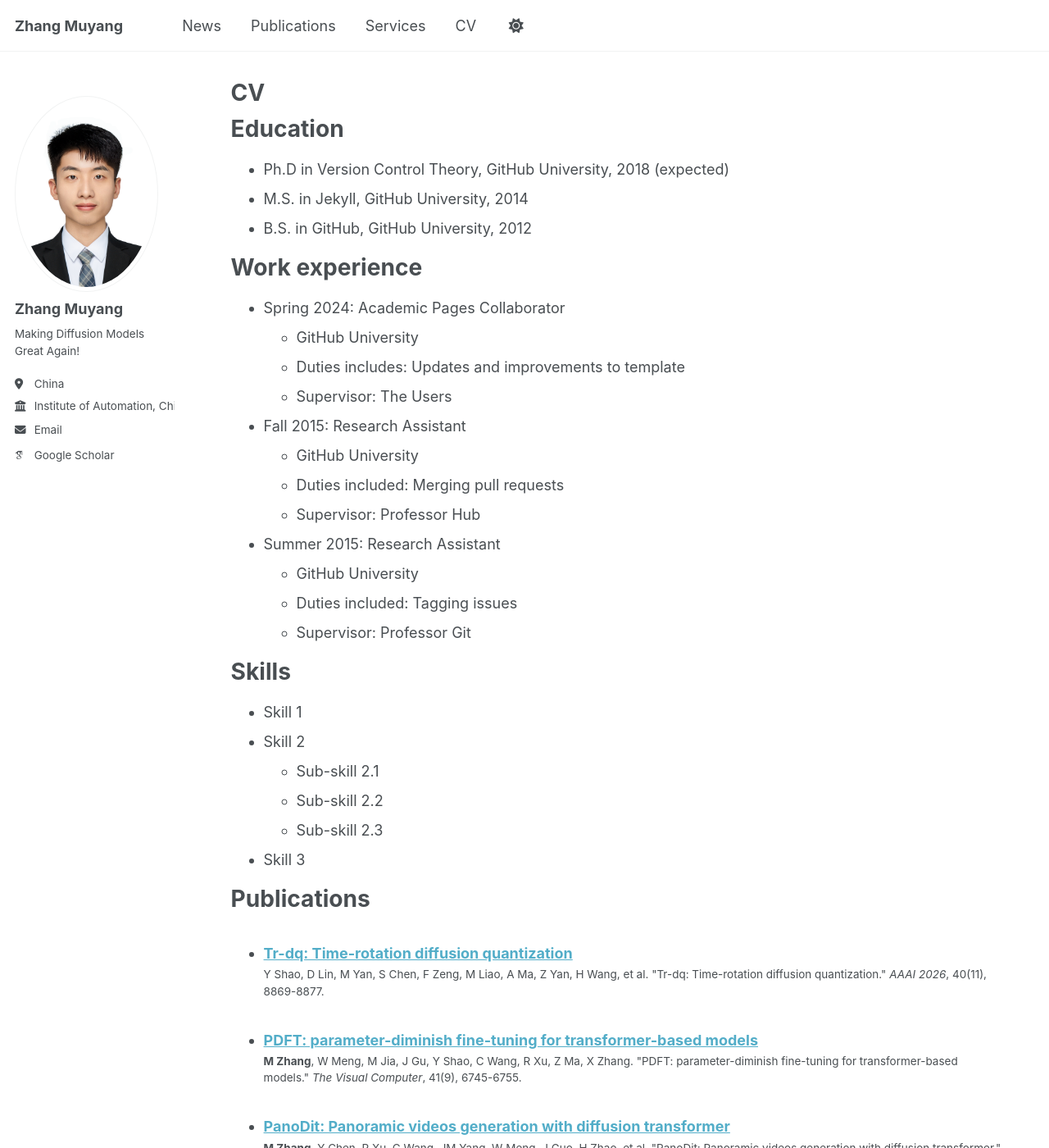
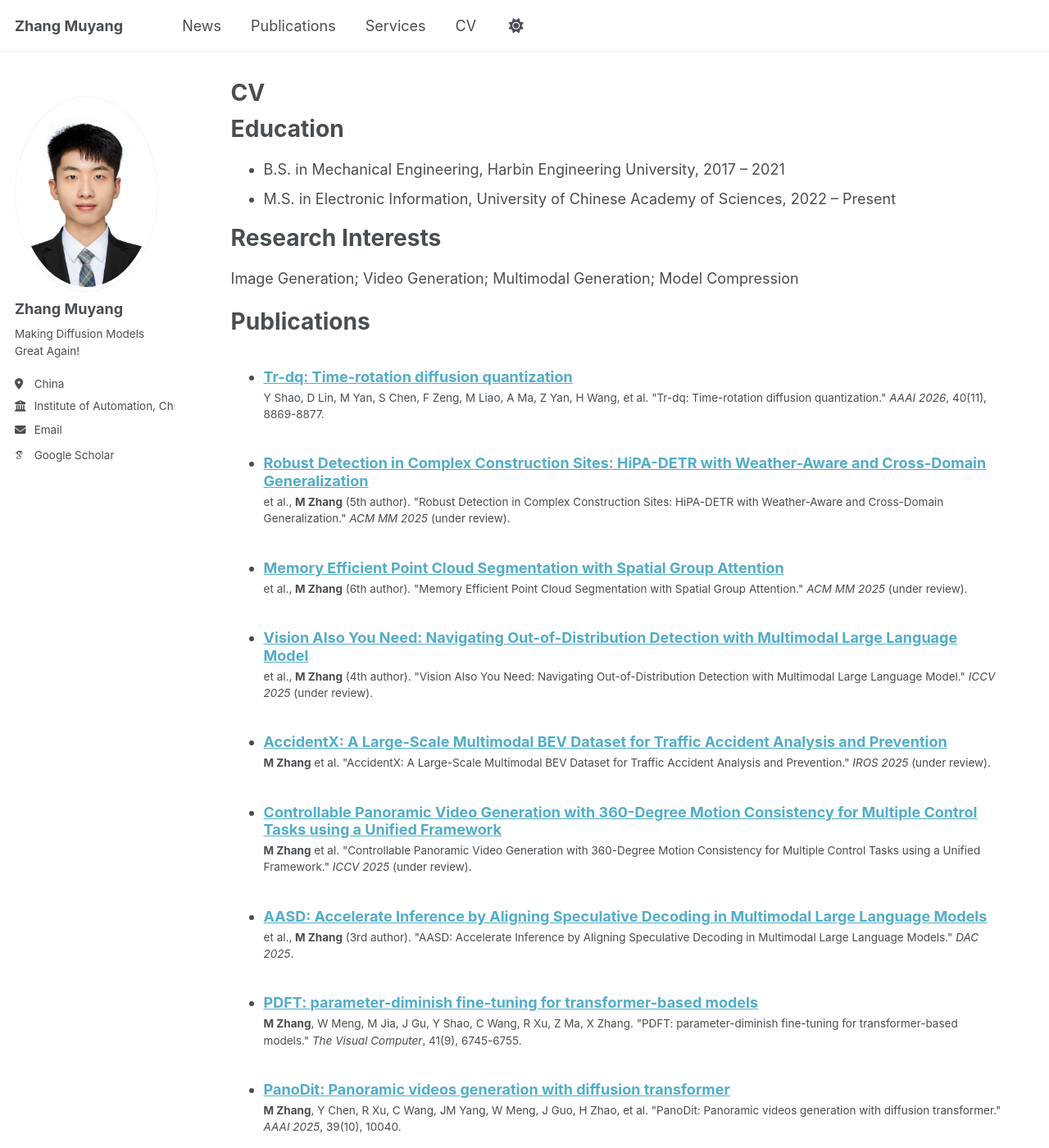
Before and after one commit to zhang-mu-yang/zhang-mu-yang.github.io, a Jekyll site: the page built from _pages/cv.md, in a window 1280 px wide and 1400 px high. Shown: the whole window at 82% size. Built offline with Jekyll 4.4.1, drawn with Linux system fonts in a browser that asks for light colours; some web fonts are replaced; some of the changed text lies outside the part shown.

Commit message:
Update CV from PDF; add missing publications

```diff
--- a/_pages/cv.md
+++ b/_pages/cv.md
@@ -11,35 +11,12 @@ redirect_from:
 
 Education
 ======
-* Ph.D in Version Control Theory, GitHub University, 2018 (expected)
-* M.S. in Jekyll, GitHub University, 2014
-* B.S. in GitHub, GitHub University, 2012
+* B.S. in Mechanical Engineering, Harbin Engineering University, 2017 – 2021
+* M.S. in Electronic Information, University of Chinese Academy of Sciences, 2022 – Present
 
-Work experience
+Research Interests
 ======
-* Spring 2024: Academic Pages Collaborator
-  * GitHub University
-  * Duties includes: Updates and improvements to template
-  * Supervisor: The Users
-
-* Fall 2015: Research Assistant
-  * GitHub University
-  * Duties included: Merging pull requests
-  * Supervisor: Professor Hub
-
-* Summer 2015: Research Assistant
-  * GitHub University
-  * Duties included: Tagging issues
-  * Supervisor: Professor Git
-
-Skills
-======
-* Skill 1
-* Skill 2
-  * Sub-skill 2.1
-  * Sub-skill 2.2
-  * Sub-skill 2.3
-* Skill 3
+Image Generation; Video Generation; Multimodal Generation; Model Compression
 
 Publications
 ======
@@ -47,18 +24,29 @@ Publications
     {% include archive-single-cv.html %}
   {% endfor %}</ul>
 
-Talks
+Projects
 ======
-  <ul>{% for post in site.talks reversed %}
-    {% include archive-single-talk-cv.html  %}
-  {% endfor %}</ul>
+* **2022.09 – 2023.08** &nbsp; Large-Scale Disaster Identification and Localization Equipment (National Project)
+  * Collaborator: Research Institute of Highway, Ministry of Transport
+  * Reconstructed disaster scenes from UAV imagery; accurately identified debris, landslides, and flood-affected areas.
+  * Achieved over 90% accuracy in detecting damaged buildings and vehicles from large-scale aerial images using YOLO.
+  * Results published in *The Visual Computer* and accepted at IROS.
 
-Teaching
+Internship
 ======
-  <ul>{% for post in site.teaching reversed %}
-    {% include archive-single-cv.html %}
-  {% endfor %}</ul>
+* **2025.02 – Present** &nbsp; Algorithm Intern, Beijing Zhipu Huazhang Technology Co., Ltd.
+  * Responsible for 2D digital human algorithm optimization and deployment.
+  * Explored virtual live-streaming technology combining panoramic video generation and digital human techniques; work submitted to NeurIPS 2025.
 
-Service and leadership
+Honors & Awards
 ======
-* Currently signed in to 43 different slack teams
+* 2023 – 2024 &nbsp; Merit Student, University of Chinese Academy of Sciences
+* 2022 – 2023 &nbsp; Third Prize, AI Forum, University of Chinese Academy of Sciences
+* 2022 – 2023 &nbsp; Merit Student, University of Chinese Academy of Sciences
+* 2020 – 2021 &nbsp; CET-6: 485
+* 2022 – 2023 &nbsp; JLPT N2: 159
+
+Student Activities
+======
+* 2023 – 2024 &nbsp; Publicity Officer, Graduate Student Association, Institute of Automation, CAS
+* 2024 – 2025 &nbsp; Vice Director of Practice Department, Graduate Student Association, Institute of Automation, CAS
--- /dev/null
+++ b/_publications/2025-01-05-aasd.md
@@ -0,0 +1,9 @@
+---
+title: "AASD: Accelerate Inference by Aligning Speculative Decoding in Multimodal Large Language Models"
+collection: publications
+category: conferences
+permalink: /publication/2025-aasd
+date: 2025-01-05
+venue: 'Design Automation Conference (DAC)'
+citation: 'et al., <strong>M Zhang</strong> (3rd author). &quot;AASD: Accelerate Inference by Aligning Speculative Decoding in Multimodal Large Language Models.&quot; <i>DAC 2025</i>.'
+---
--- /dev/null
+++ b/_publications/2025-01-06-controllable-panoramic.md
@@ -0,0 +1,9 @@
+---
+title: "Controllable Panoramic Video Generation with 360-Degree Motion Consistency for Multiple Control Tasks using a Unified Framework"
+collection: publications
+category: conferences
+permalink: /publication/2025-controllable-panoramic
+date: 2025-01-06
+venue: 'International Conference on Computer Vision (ICCV) (under review)'
+citation: '<strong>M Zhang</strong> et al. &quot;Controllable Panoramic Video Generation with 360-Degree Motion Consistency for Multiple Control Tasks using a Unified Framework.&quot; <i>ICCV 2025</i> (under review).'
+---
--- /dev/null
+++ b/_publications/2025-01-07-accidentx.md
@@ -0,0 +1,9 @@
+---
+title: "AccidentX: A Large-Scale Multimodal BEV Dataset for Traffic Accident Analysis and Prevention"
+collection: publications
+category: conferences
+permalink: /publication/2025-accidentx
+date: 2025-01-07
+venue: 'IEEE/RSJ International Conference on Intelligent Robots and Systems (IROS) (under review)'
+citation: '<strong>M Zhang</strong> et al. &quot;AccidentX: A Large-Scale Multimodal BEV Dataset for Traffic Accident Analysis and Prevention.&quot; <i>IROS 2025</i> (under review).'
+---
--- /dev/null
+++ b/_publications/2025-01-08-vision-also.md
@@ -0,0 +1,9 @@
+---
+title: "Vision Also You Need: Navigating Out-of-Distribution Detection with Multimodal Large Language Model"
+collection: publications
+category: conferences
+permalink: /publication/2025-vision-also
+date: 2025-01-08
+venue: 'International Conference on Computer Vision (ICCV) (under review)'
+citation: 'et al., <strong>M Zhang</strong> (4th author). &quot;Vision Also You Need: Navigating Out-of-Distribution Detection with Multimodal Large Language Model.&quot; <i>ICCV 2025</i> (under review).'
+---
--- /dev/null
+++ b/_publications/2025-01-09-memory-efficient.md
@@ -0,0 +1,9 @@
+---
+title: "Memory Efficient Point Cloud Segmentation with Spatial Group Attention"
+collection: publications
+category: conferences
+permalink: /publication/2025-memory-efficient
+date: 2025-01-09
+venue: 'ACM International Conference on Multimedia (ACM MM) (under review)'
+citation: 'et al., <strong>M Zhang</strong> (6th author). &quot;Memory Efficient Point Cloud Segmentation with Spatial Group Attention.&quot; <i>ACM MM 2025</i> (under review).'
+---
--- /dev/null
+++ b/_publications/2025-01-10-hipa-detr.md
@@ -0,0 +1,9 @@
+---
+title: "Robust Detection in Complex Construction Sites: HiPA-DETR with Weather-Aware and Cross-Domain Generalization"
+collection: publications
+category: conferences
+permalink: /publication/2025-hipa-detr
+date: 2025-01-10
+venue: 'ACM International Conference on Multimedia (ACM MM) (under review)'
+citation: 'et al., <strong>M Zhang</strong> (5th author). &quot;Robust Detection in Complex Construction Sites: HiPA-DETR with Weather-Aware and Cross-Domain Generalization.&quot; <i>ACM MM 2025</i> (under review).'
+---
```
